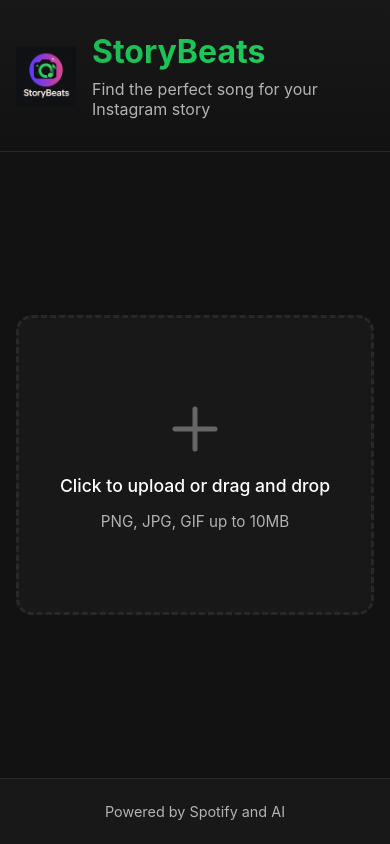
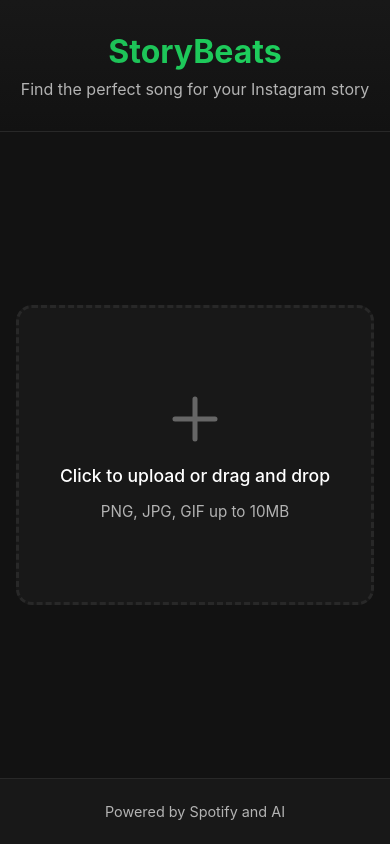
Before and after one commit to SiddharthSSR/StoryBeats, a React (Vite) app in the folder frontend/: page / in a window 390 px wide. Built offline with nearby package versions, Linux system fonts and the light colour scheme; no server answers.

Commit message:
Update logo to show only in browser tab,   keep website clean

```diff
--- a/frontend/src/App.css
+++ b/frontend/src/App.css
@@ -6,28 +6,9 @@
 
 .header {
   padding: 2rem 1rem;
+  text-align: center;
   background: linear-gradient(180deg, var(--surface) 0%, var(--background) 100%);
   border-bottom: 1px solid var(--border);
-}
-
-.header-content {
-  display: flex;
-  align-items: center;
-  justify-content: center;
-  gap: 1.5rem;
-  max-width: 800px;
-  margin: 0 auto;
-}
-
-.logo {
-  width: 80px;
-  height: 80px;
-  object-fit: contain;
-  flex-shrink: 0;
-}
-
-.header-text {
-  text-align: left;
 }
 
 .header h1 {
@@ -92,15 +73,6 @@
 }
 
 @media (max-width: 768px) {
-  .header-content {
-    gap: 1rem;
-  }
-
-  .logo {
-    width: 60px;
-    height: 60px;
-  }
-
   .header h1 {
     font-size: 2rem;
   }
--- a/frontend/src/App.jsx
+++ b/frontend/src/App.jsx
@@ -1,7 +1,6 @@
 import { useState } from 'react'
 import PhotoUpload from './components/PhotoUpload'
 import SongResults from './components/SongResults'
-import logo from './assets/storybeats-logo.png'
 import './App.css'
 
 // API URL configuration for production deployment
@@ -97,13 +96,8 @@
   return (
     <div className="app">
       <header className="header">
-        <div className="header-content">
-          <img src={logo} alt="StoryBeats Logo" className="logo" />
-          <div className="header-text">
-            <h1>StoryBeats</h1>
-            <p className="tagline">Find the perfect song for your Instagram story</p>
-          </div>
-        </div>
+        <h1>StoryBeats</h1>
+        <p className="tagline">Find the perfect song for your Instagram story</p>
       </header>
 
       <main className="main">
```
Also changed, not shown: 1 other file (tests, documents, lock files or other folders).
